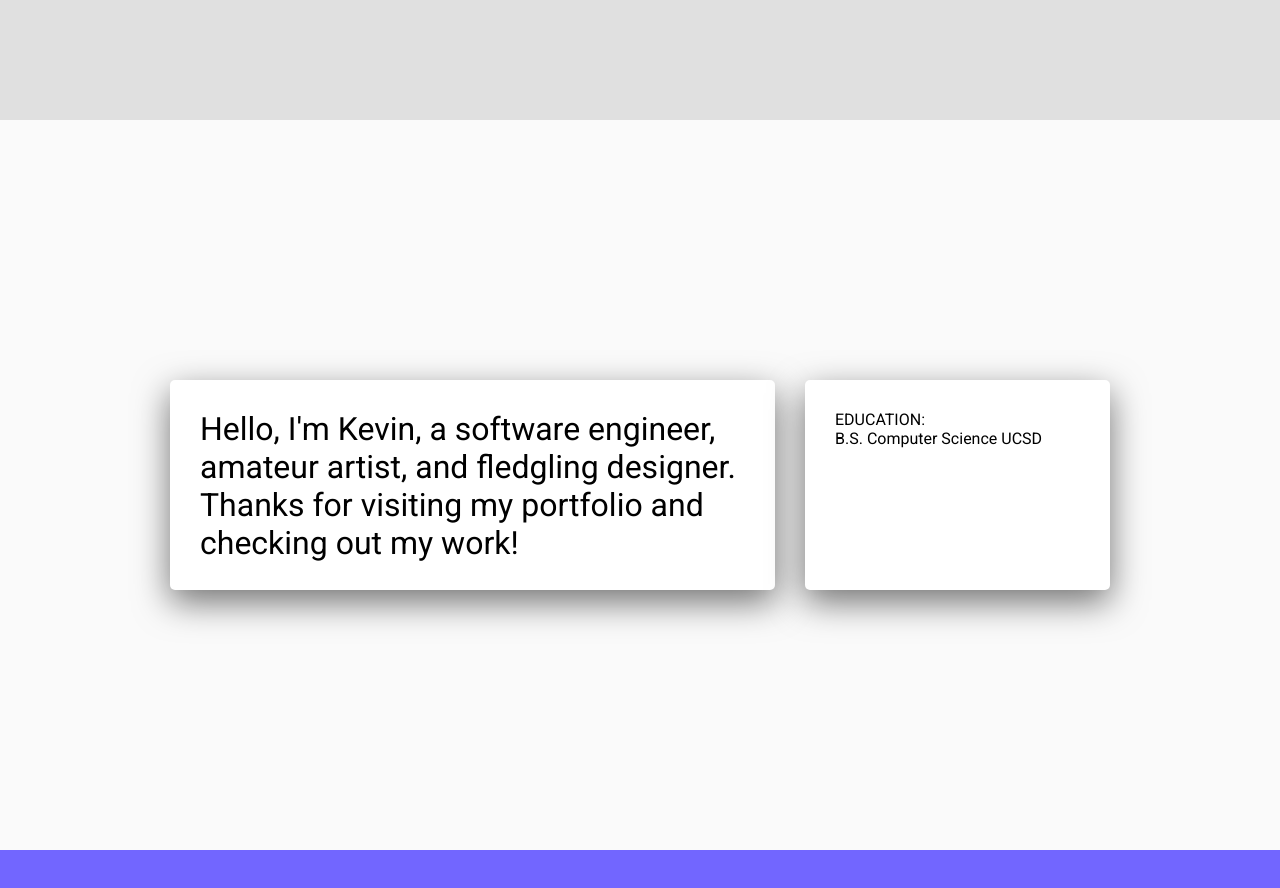
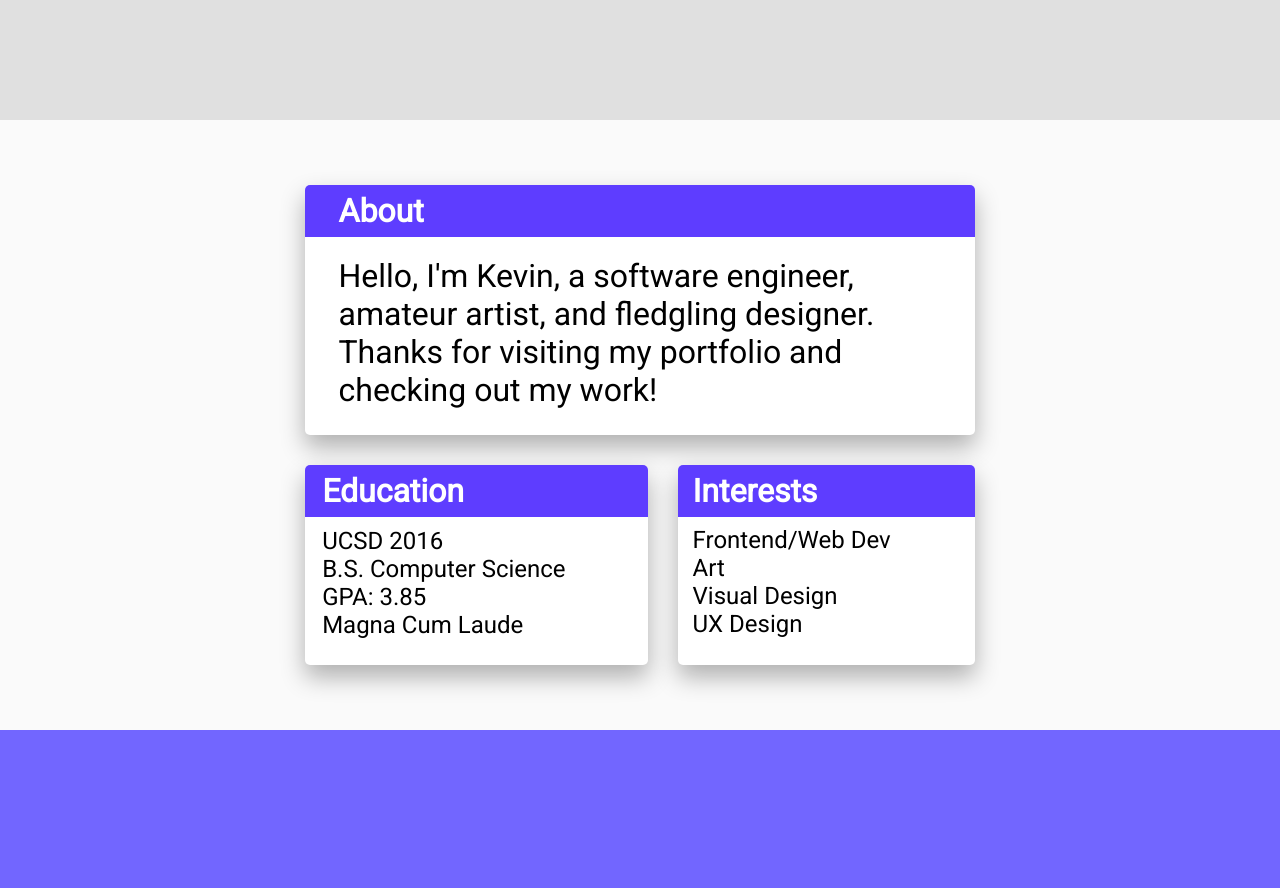
Before and after one commit to kcpan/kevinpan-portfolio, a plain HTML site: page index.html in a window 1280 px wide. Shown: the part 680-1568 px from the top of the page. Drawn offline with Linux system fonts and the light colour scheme.

Commit message:
did more card stuff

```diff
--- a/css/style.css
+++ b/css/style.css
@@ -11,6 +11,10 @@ a, a:visited, a:hover, a:active {
     color: inherit;
 }
 
+/* COLORS */
+.purple{
+  background-color: #5e3dff;
+}
 
 /* NAVIGATION BAR */
 
@@ -20,7 +24,6 @@ a, a:visited, a:hover, a:active {
     height: 70px;
     width: 100%;
     color: white;
-    background-color: #5e3dff;
     text-align: center;
     display: flex;
     justify-content: center;
@@ -44,7 +47,6 @@ a, a:visited, a:hover, a:active {
     border-bottom-style: solid;
     border-width: 5px;
     -webkit-transition: 0.25s;
-    /* Safari */
     transition: 0.25s;
 }
 
@@ -116,34 +118,89 @@ a, a:visited, a:hover, a:active {
 
 .about {
     width: 100%;
-    height: 100%;
     background: #FAFAFA;
     position: relative;
     display: flex;
+    flex-wrap: wrap;
     justify-content: center;
     align-items: center;
 }
 
+.card-holder{
+  width: 700px;
+  min-width: 300px;
+  display: flex;
+  flex-wrap: wrap;
+  justify-content: center;
+  align-items: center;
+  margin: 50 0 50 0;
+}
+
 .card {
     background-color: #FFFFFF;
-    -webkit-box-shadow: 0px 12px 35px rgba(0, 0, 0, 0.55);
-    -moz-box-shadow: 0px 12px 35px rgba(0, 0, 0, 0.55);
-    box-shadow: 0px 12px 35px rgba(0, 0, 0, 0.55);
-    height: 150px;
-    padding: 30;
-    padding-right: 25;
+    -webkit-box-shadow: 0px 12px 25px rgba(0, 0, 0, 0.30);
+    -moz-box-shadow: 0px 12px 25px rgba(0, 0, 0, 0.30);
+    box-shadow: 0px 12px 25px rgba(0, 0, 0, 0.30);
+    height: 250px;
+    margin: 15 15 15 15;
     border-radius: 5px;
+    -webkit-transition: 0.25s;
+    transition: 0.25s;
+}
+
+.card:hover, .card-small:hover{
+  -webkit-box-shadow: 0px 12px 25px rgba(0, 0, 0, 0.70);
+  -moz-box-shadow: 0px 12px 25px rgba(0, 0, 0, 0.70);
+  box-shadow: 0px 12px 25px rgba(0, 0, 0, 0.70);
+  transform: translateY(-5px);
+}
+
+.card-small{
+  background-color: #FFFFFF;
+  -webkit-box-shadow: 0px 12px 25px rgba(0, 0, 0, 0.30);
+  -moz-box-shadow: 0px 12px 25px rgba(0, 0, 0, 0.30);
+  box-shadow: 0px 12px 25px rgba(0, 0, 0, 0.30);
+  height: 200px;
+  margin: 15 15 15 15;
+  border-radius: 5px;
+  -webkit-transition: 0.25s;
+  transition: 0.25s;
+}
+
+.card-title{
+  border-radius: 5px 5px 0 0;
+  height: 45px;
+  padding-left: 5%;
+  padding-top: 7px;
+  color: white;
+  font-size: 2em;
+  vertical-align: middle;
+  font-weight: 900;
+}
+
+.card-content{
+  padding: 3% 5% 0 5%;
+  text-align: left;
+}
+
+.large-font{
+  font-size: 2em;
+}
+
+.med-font{
+  font-size: 1.5em;
 }
 
 .about-text {
-    width: 550px;
+    flex-grow: 2;
     text-align: left;
-    font-size: 2em;
+    order: 1;
 }
 
 .about-one {
-    width: 250px;
-    margin-left: 30px;
+    flex-grow: 1;
+    min-width:275px;
+    order: 2;
 }
 
 
--- a/index.html
+++ b/index.html
@@ -11,9 +11,9 @@
 </head>
 
 <body>
-    <div class='nav'>
+    <div class='nav purple'>
         <div class='nav-button nav-about'>About</div>
-        <div class='nav-button nav-project'>Project</div>
+        <div class='nav-button nav-project'>Projects</div>
         <div class='nav-button nav-art'>Art</div>
         <div class='nav-button nav-contact'>Contact</div>
     </div>
@@ -24,14 +24,38 @@
         </div>
 
     </div>
-    <div class="about page">
-        <div class="about-text card">
-            Hello, I'm Kevin, a software engineer, amateur artist, and fledgling designer. Thanks for visiting my portfolio and checking out my work!
-        </div>
-        <div class="about-one card">
-          EDUCATION:</br>
-          B.S. Computer Science UCSD</br>
-
+    <div class="about">
+        <div class="card-holder">
+            <div class="about-text card">
+                <div class="card-title purple">
+                  About
+                </div>
+                <div class="card-content large-font">
+                  Hello, I'm Kevin, a software engineer, amateur artist, and fledgling designer. Thanks for visiting my portfolio and checking out my work!
+                </div>
+            </div>
+            <div class="about-one card-small">
+              <div class="card-title purple">
+                Education
+              </div>
+              <div class="card-content med-font">
+                UCSD 2016</br>
+                B.S. Computer Science</br>
+                GPA: 3.85</br>
+                Magna Cum Laude</br>
+              </div>
+            </div>
+            <div class="about-one card-small">
+              <div class="card-title purple">
+                Interests
+              </div>
+              <div class="card-content med-font">
+                Frontend/Web Dev</br>
+                Art</br>
+                Visual Design</br>
+                UX Design</br>
+              </div>
+            </div>
         </div>
     </div>
     <div class="projects page">
```
